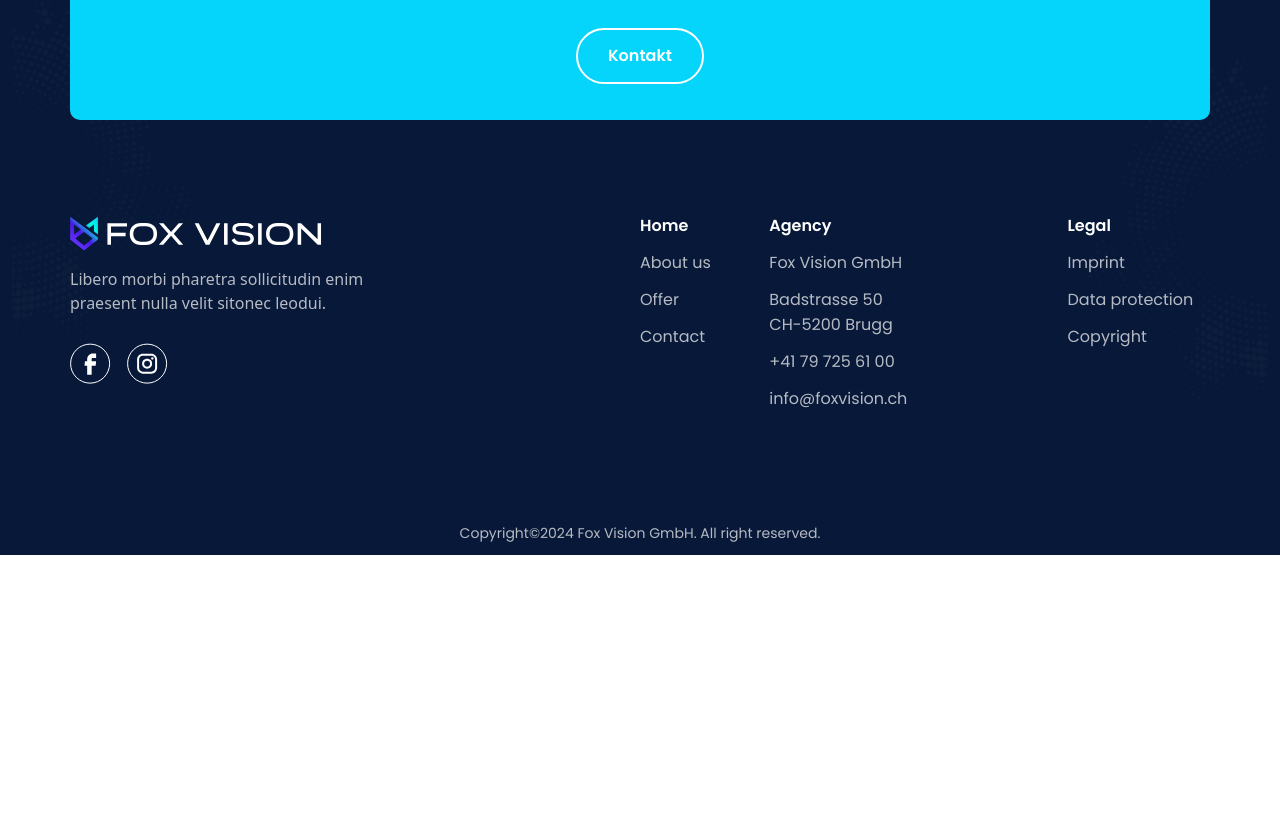
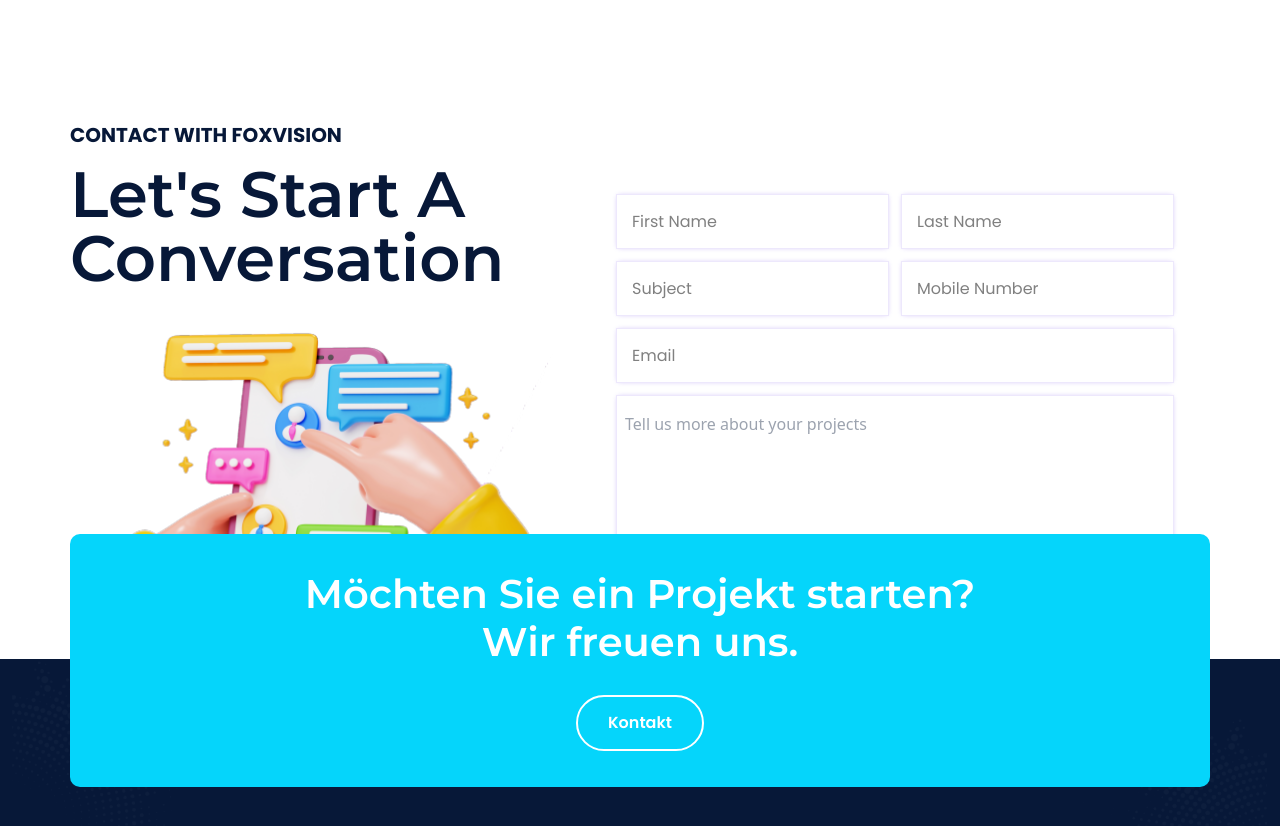
Before and after one commit to mayankpcp7/FoxVision, a React (Create React App) app: page /contact in a window 1280 px wide. Shown: the part 420-1246 px from the top of the page. Before the commit the page ends 975 px from the top, so only its background shows below. Built offline with nearby package versions, Linux system fonts and the light colour scheme.

Commit message:
merge code

```diff
--- a/src/App.css
+++ b/src/App.css
@@ -19,3 +19,11 @@
   width: 100%;
   height: 163px;
 }
+
+input::placeholder {
+  font-family: "Poppins";
+  color: #808080;
+  font-size: 16px;
+  font-weight: 400;
+  padding-left: 7px;
+}
--- /dev/null
+++ b/src/components/Conversation.jsx
@@ -0,0 +1,77 @@
+import React from "react";
+import { SubHeading } from "./common/SubHeading";
+import { BlueHeading } from "./common/Heading";
+import phone from "../assets/images/webp/Contact/mobile.webp";
+const Conversation = () => {
+  return (
+    <>
+      <div className="max-w-[1164px] px-3 mx-auto">
+        <div className="flex items-center mt-32 ">
+          <div className="flex-col flex">
+            <SubHeading text="Contact With FoxVision" className="" />
+            <BlueHeading
+              headingText="Let's Start a Conversation"
+              className=" max-w-[498px]"
+            />
+
+            <img
+              className="max-w-[483px] object-cover w-full h-[349px] mt-5"
+              src={phone}
+              alt="phone"
+            />
+          </div>
+          <div className="flex flex-col">
+            <form
+              className="w-full ms-12"
+              action="
+                  "
+            >
+              <div className="flex gap-3">
+                <input
+                  className="max-w-[297px] w-full px-2 h-[55px] border shadow-forminput border-offgrey"
+                  type="text"
+                  placeholder="First Name"
+                />
+                <input
+                  className="max-w-[297px] w-full px-2 h-[55px] border shadow-forminput border-offgrey"
+                  type="text"
+                  placeholder="Last Name"
+                />
+              </div>
+              <div className="flex gap-3 mt-3">
+                <input
+                  className="max-w-[297px] w-full px-2 h-[55px] border shadow-forminput border-offgrey"
+                  type="text"
+                  placeholder="Subject"
+                />
+                <input
+                  className="max-w-[297px] w-full px-2 h-[55px] border shadow-forminput border-offgrey"
+                  type="mobile"
+                  placeholder="Mobile Number"
+                />
+              </div>
+              <input
+                className="w-full max-w-[605px] mt-3 px-2 h-[55px] border shadow-forminput border-offgrey"
+                type="Email"
+                placeholder="Email"
+              />
+              <textarea
+                className="max-w-[605px] py-4 px-2 w-full h-[159px] mt-3 border shadow-forminput border-offgrey"
+                placeholder="Tell us more about your projects"
+              ></textarea>
+            </form>
+            <div className="flex w-full border border-lightgrey rounded-md">
+              <label for="robotCheck">
+                <input type="checkbox" id="robotCheck" name="robotCheck" />I am
+                not a robot
+                          </label>
+
+            </div>
+          </div>
+        </div>
+      </div>
+    </>
+  );
+};
+
+export default Conversation;
--- a/src/components/common/Footer.jsx
+++ b/src/components/common/Footer.jsx
@@ -20,7 +20,7 @@
           alt="vector"
         />
         <div
-          className="flex justify-center flex-col absolute top-[-15%] md:top-[-40%] xl:top-[-30%] left-1/2 transform -translate-x-1/2 w-full max-w-[1140px] bg-sky
+          className="flex justify-center flex-col absolute top-[-21%] md:top-[-40%] xl:top-[-30%] left-1/2 transform -translate-x-1/2 w-full max-w-[1140px] bg-sky
          rounded-[10px] items-center mx-auto py-9"
         >
           <p className="text-white font-montserrat font-semibold text-xl max-w-[300px] xs:max-w-[450px] sm:text-3xl md:text-4xl lg:text-4xl xl:text-4xxl !leading-md text-center md:max-w-[713px]">
--- a/src/components/common/Icon.jsx
+++ b/src/components/common/Icon.jsx
@@ -819,7 +819,6 @@
   );
 };
 // -------------------------------------------OFFER-------------------------------------------
-// ========================================FREQUENTLY========================================
 export const FaqArrow = (props) => {
   return (
     <svg
--- a/src/pages/ContactUs.jsx
+++ b/src/pages/ContactUs.jsx
@@ -1,10 +1,9 @@
 import React from "react";
-import Home from "./Home";
-
+import Conversation from "../components/Conversation";
 const ContactUs = () => {
   return (
     <>
-
+    <Conversation/>
     </>
   );
 };
--- a/tailwind.config.js
+++ b/tailwind.config.js
@@ -22,6 +22,8 @@
         gray: "#E5E5E5",
         comet: "#515D74",
         mediumPurple: "#8B66F6",
+        offgrey: "#EDE8FC",
+        lightgrey: "#D3D3D3",
       },
       fontSize: {
         xxsm: "8px",
@@ -42,7 +44,9 @@
         graphicdesign: "0px 10px 20px 0px #05D5FB29",
         phil: "0px 0px 51px 8px #00000012",
         designcardshadow: "0px 4px 27px 0px #4B17E614",
+        forminput: "0px 0px 5px -2px #4B17E666",
       },
+
       screens: {
         xlg: "992px",
         xs: "425px",
```
Also changed, not shown: src/assets/images/webp/Contact/mobile.webp (added). Lines whose indentation alone changed are shown as unchanged.
